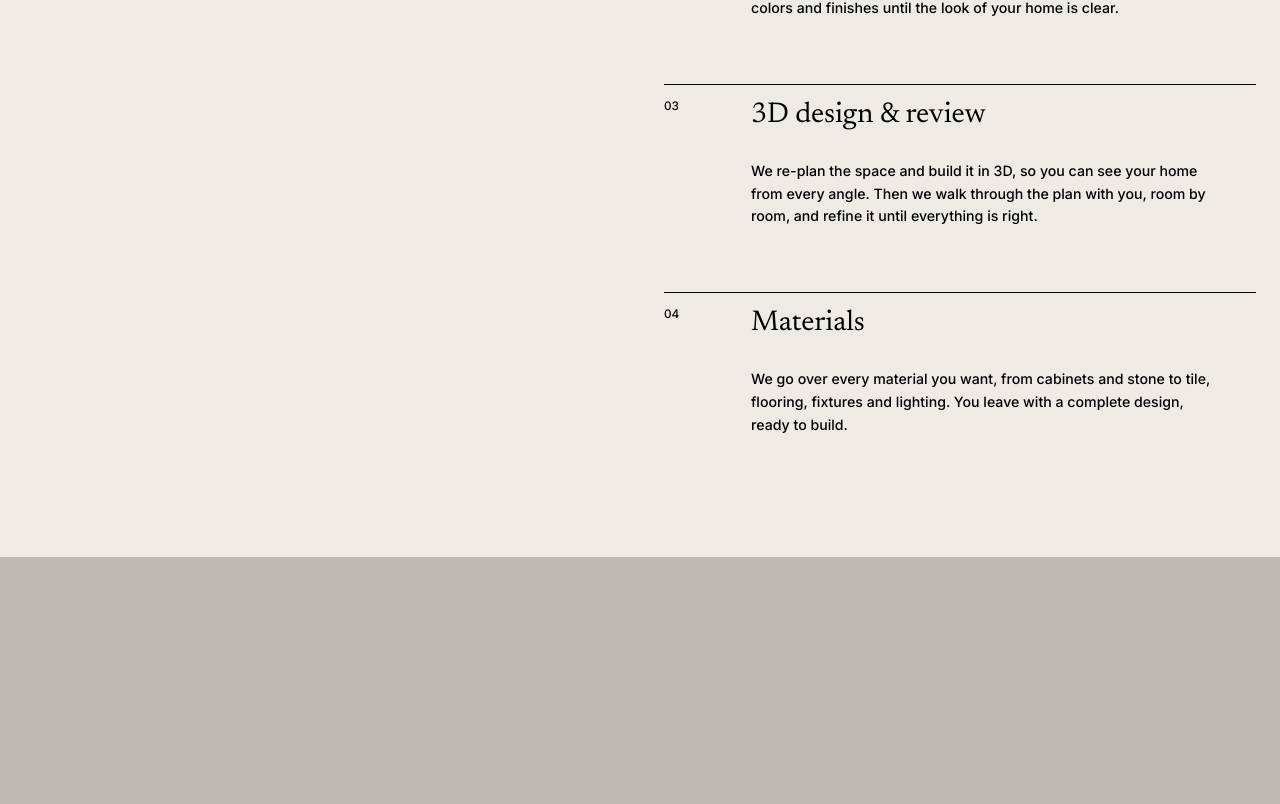
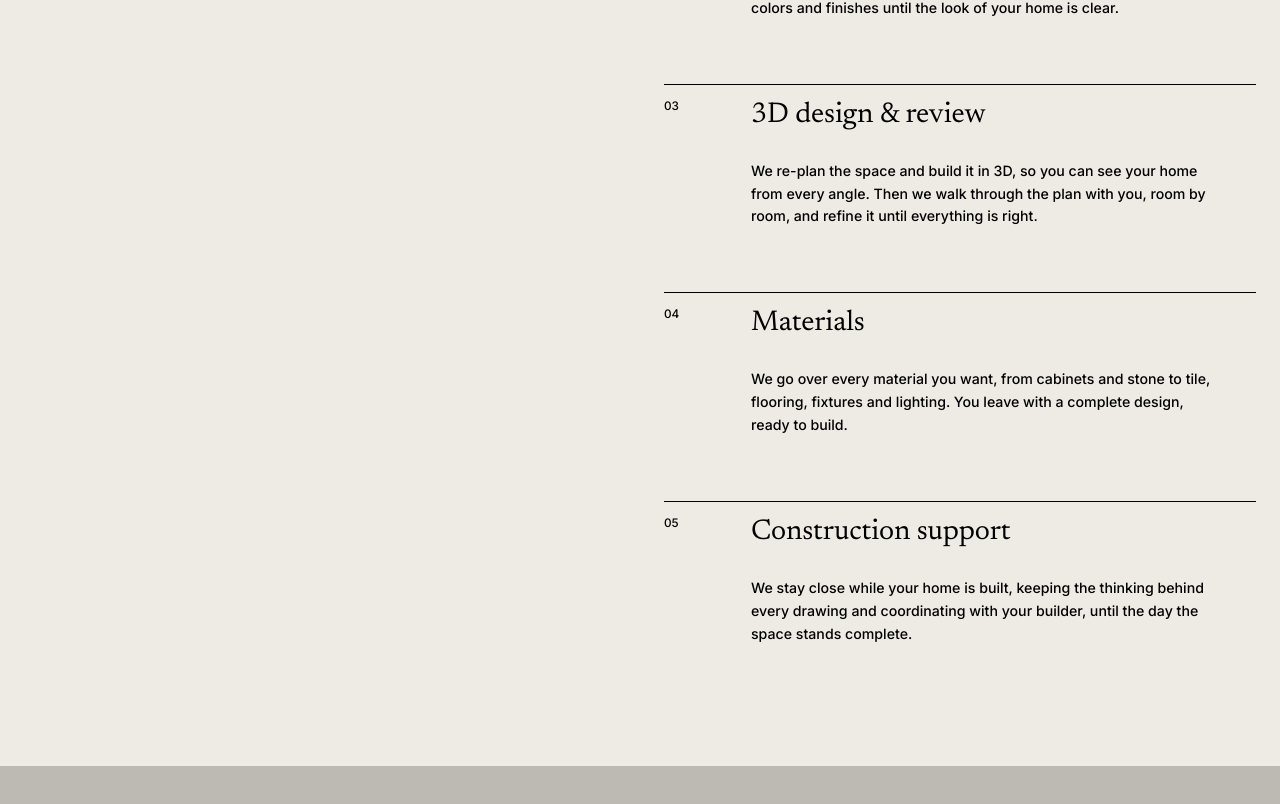
Before and after one commit to ORSHAN999/DESIGNERS, a plain HTML site: page index.html in a window 1280 px wide. Shown: the part 1168-1972 px from the top of the page. Drawn offline with Linux system fonts and the light colour scheme.

Commit message:
Add construction support as the final design step
Co-Authored-By: Claude Fable 5.2 <noreply@anthropic.com>
Claude-Session: https://claude.ai/code/session_01PJnvV7EPmWku7QpvRs9UqU

```diff
--- a/index.html
+++ b/index.html
@@ -90,6 +90,13 @@
             <div class="step-main">
               <h3 class="step-title">Materials</h3>
               <p class="step-desc">We go over every material you want, from cabinets and stone to tile, flooring, fixtures and lighting. You leave with a complete design, ready to build.</p>
+            </div>
+          </article>
+          <article class="step" style="--i:4">
+            <span class="step-num">05</span>
+            <div class="step-main">
+              <h3 class="step-title">Construction support</h3>
+              <p class="step-desc">We stay close while your home is built, keeping the thinking behind every drawing and coordinating with your builder, until the day the space stands complete.</p>
             </div>
           </article>
       </div>
```
